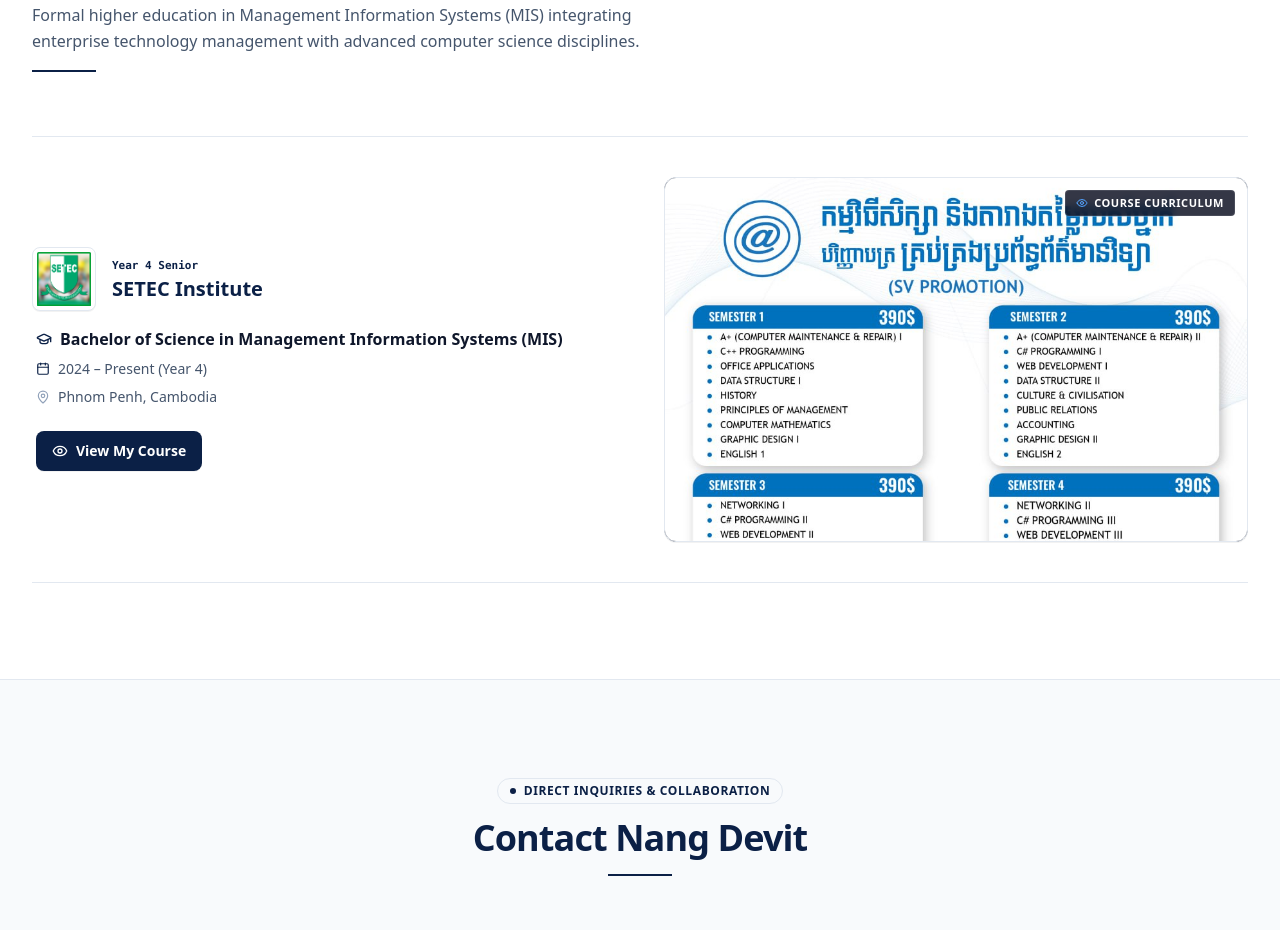
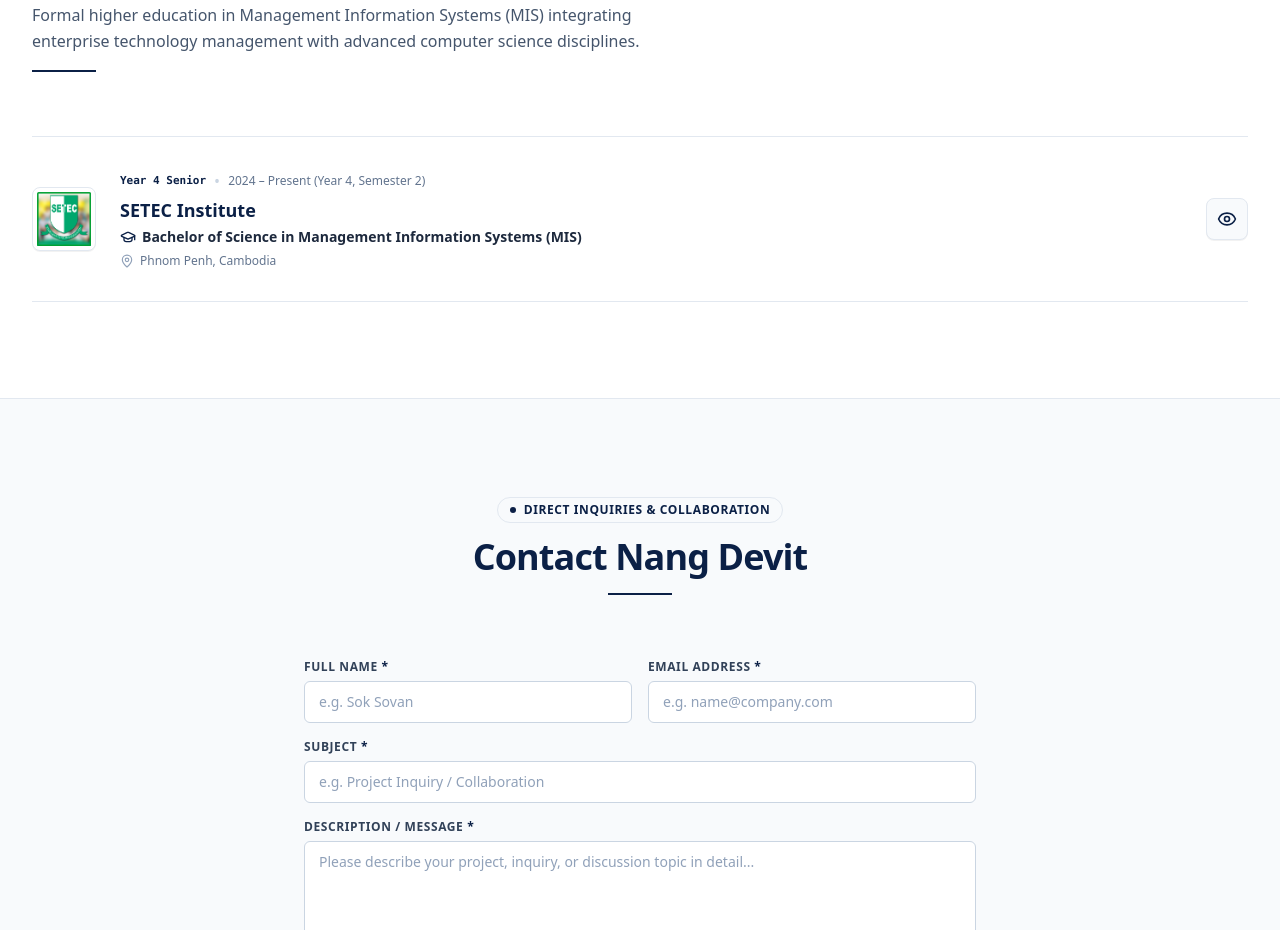
Before and after one commit to devitnang/Nang-Devit_MIS_Portfolio, a Next.js app: page / in a window 1280 px wide. Shown: the part 4340-5270 px from the top of the page. Built offline with nearby package versions, Linux system fonts and the light colour scheme.

Commit message:
refactor: show eye icon button only for course curriculum preview in Education section

```diff
--- a/src/components/sections/EducationSection.tsx
+++ b/src/components/sections/EducationSection.tsx
@@ -51,11 +51,10 @@ export function EducationSection() {
             return (
               <div
                 key={edu.id}
-                className="py-10 grid grid-cols-1 lg:grid-cols-12 gap-8 lg:gap-12 items-center"
+                className="py-8 flex flex-col sm:flex-row items-start sm:items-center justify-between gap-6"
               >
-                {/* Institution Details Column (Left 6 cols) */}
-                <div className="lg:col-span-6 space-y-4">
-                  <div className="flex items-center gap-4">
+                <div className="flex items-start sm:items-center gap-4 sm:gap-6">
+                  {/* SETEC Logo */}
                   <div className="relative w-16 h-16 rounded-lg overflow-hidden bg-white p-1 border border-slate-200 dark:border-slate-700 shrink-0 shadow-2xs">
                     <Image
                       src={edu.logo}
@@ -64,71 +63,46 @@ export function EducationSection() {
                       className="object-contain p-1"
                     />
                   </div>
-                    <div>
-                      <span className="text-[11px] font-mono font-bold text-[#0B2046] dark:text-blue-300 block mb-0.5">
+
+                  {/* Details */}
+                  <div className="space-y-1.5">
+                    <div className="flex items-center gap-2">
+                      <span className="text-[11px] font-mono font-bold text-[#0B2046] dark:text-blue-300">
                         {edu.year}
                       </span>
-                      <h3 className="text-lg sm:text-xl font-bold text-[#0B2046] dark:text-white leading-tight">
+                      <span className="text-slate-300 dark:text-slate-700">&bull;</span>
+                      <span className="text-xs text-slate-500 dark:text-slate-400">
+                        {edu.period}
+                      </span>
+                    </div>
+
+                    <h3 className="text-base sm:text-lg font-bold text-[#0B2046] dark:text-white leading-tight">
                       {edu.institution}
                     </h3>
-                    </div>
-                  </div>
 
-                  <div className="space-y-2 text-xs sm:text-sm text-slate-600 dark:text-slate-400 pl-1">
-                    <p className="font-bold text-slate-900 dark:text-slate-100 text-sm sm:text-base flex items-center gap-2">
+                    <p className="font-semibold text-slate-800 dark:text-slate-200 text-xs sm:text-sm flex items-center gap-1.5">
                       <GraduationCap className="w-4 h-4 text-[#0B2046] dark:text-blue-400 shrink-0" />
                       <span>{edu.degree}</span>
                     </p>
-                    <p className="flex items-center gap-2">
-                      <Calendar className="w-3.5 h-3.5 text-[#0B2046] dark:text-blue-400 shrink-0" />
-                      <span>{edu.period}</span>
-                    </p>
-                    <p className="flex items-center gap-2">
+
+                    <p className="flex items-center gap-1.5 text-xs text-slate-500 dark:text-slate-400">
                       <MapPin className="w-3.5 h-3.5 text-slate-400 shrink-0" />
                       <span>{edu.location}</span>
                     </p>
                   </div>
+                </div>
 
-                  <div className="pt-2 pl-1">
+                {/* Eye Icon Button Only */}
+                <div className="flex items-center self-end sm:self-center">
                   <button
                     type="button"
                     onClick={() => setSelectedImage(courseImg)}
-                      className="inline-flex items-center gap-2 px-4 py-2.5 rounded-lg text-xs sm:text-sm font-bold bg-[#0B2046] hover:bg-[#07152E] dark:bg-blue-600 dark:hover:bg-blue-700 text-white transition-all shadow-2xs hover:shadow cursor-pointer"
+                    className="p-2.5 rounded-lg border border-slate-200 dark:border-slate-800 bg-slate-50 hover:bg-slate-100 dark:bg-slate-900 dark:hover:bg-slate-800 text-slate-600 dark:text-slate-300 hover:text-[#0B2046] dark:hover:text-blue-400 transition-colors shadow-2xs cursor-pointer flex items-center justify-center group"
+                    title="Preview Course Curriculum"
+                    aria-label="Preview Course Curriculum"
                   >
-                      <Eye className="w-4 h-4" />
-                      <span>View My Course</span>
+                    <Eye className="w-5 h-5 text-[#0B2046] dark:text-blue-400 group-hover:scale-110 transition-transform" />
                   </button>
-                  </div>
-                </div>
-
-                {/* Coursework Image Preview Card (Right 6 cols) */}
-                <div className="lg:col-span-6">
-                  <div
-                    onClick={() => setSelectedImage(courseImg)}
-                    className="relative aspect-16/10 rounded-xl overflow-hidden border border-slate-200 dark:border-slate-800 bg-slate-900 group cursor-pointer shadow-2xs hover:shadow-lg transition-all select-none"
-                    title="Click to view full course curriculum"
-                  >
-                    <Image
-                      src={courseImg}
-                      alt="SETEC MIS Course Curriculum"
-                      fill
-                      className="object-cover object-top group-hover:scale-105 transition-transform duration-300"
-                    />
-
-                    {/* Gradient Overlay & Eye Button */}
-                    <div className="absolute inset-0 bg-[#0B2046]/60 opacity-0 group-hover:opacity-100 transition-opacity flex flex-col items-center justify-center gap-2 text-white p-4">
-                      <span className="px-4 py-2 rounded-lg bg-white text-[#0B2046] text-xs font-bold flex items-center gap-2 shadow-md hover:scale-105 transition-transform">
-                        <Eye className="w-4 h-4 text-[#0B2046]" />
-                        <span>View Full Course Image</span>
-                      </span>
-                    </div>
-
-                    {/* Badge top-right */}
-                    <div className="absolute top-3 right-3 px-2.5 py-1 rounded text-[11px] font-bold uppercase tracking-wider bg-slate-950/80 text-white backdrop-blur-xs border border-white/10 flex items-center gap-1.5">
-                      <Eye className="w-3 h-3 text-blue-400" />
-                      <span>Course Curriculum</span>
-                    </div>
-                  </div>
                 </div>
               </div>
             );
--- a/src/data/educationData.ts
+++ b/src/data/educationData.ts
@@ -6,7 +6,7 @@ export const educationList: Education[] = [
     institution: "SETEC Institute",
     degree: "Bachelor of Science in Management Information Systems (MIS)",
     major: "Management Information Systems (MIS)",
-    period: "2024 – Present (Year 4)",
+    period: "2024 – Present (Year 4, Semester 2)",
     year: "Year 4 Senior",
     location: "Phnom Penh, Cambodia",
     logo: "/assets/images/logo/setec_institute.png",
```
Lines whose indentation alone changed are shown as unchanged.
